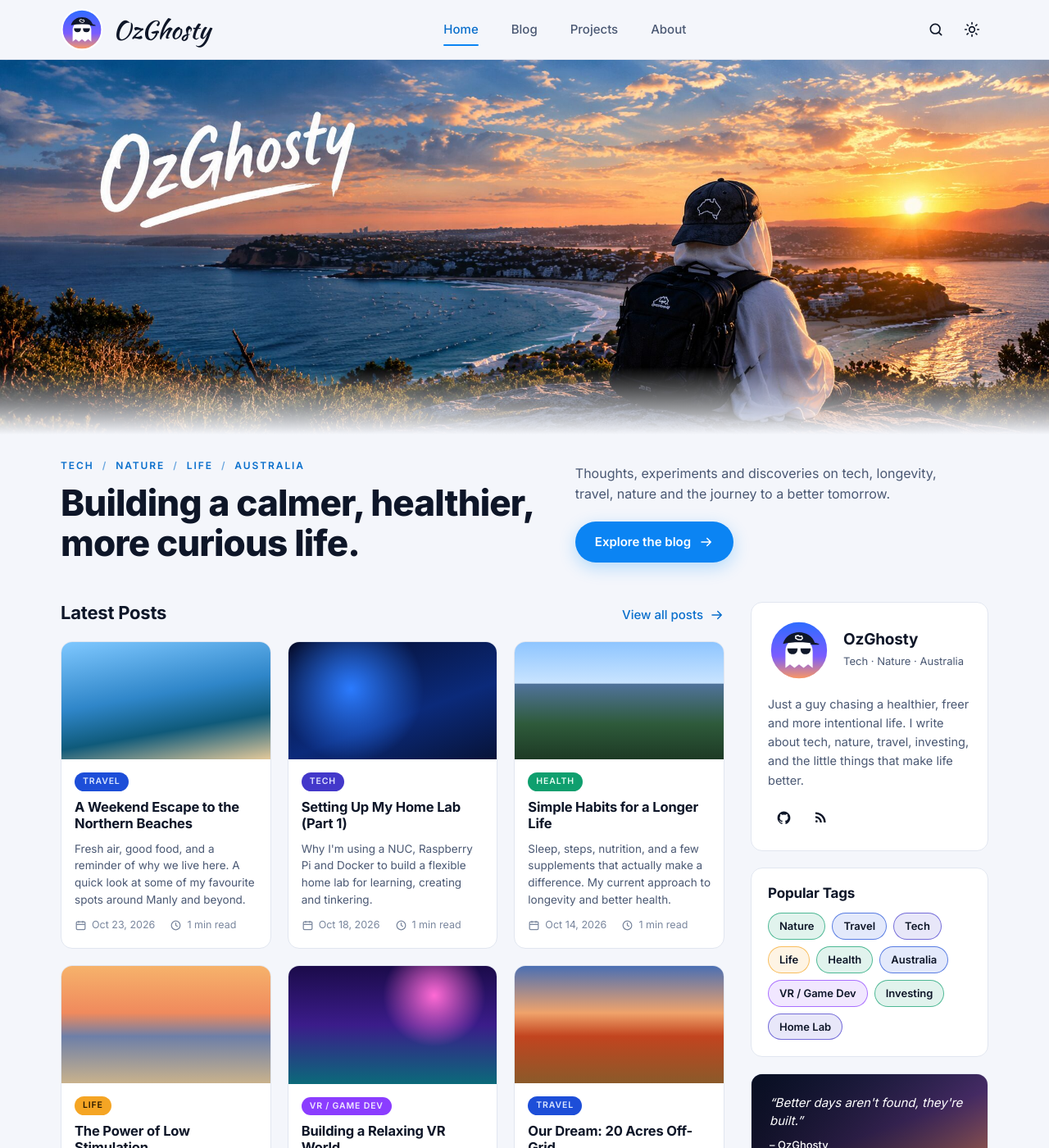
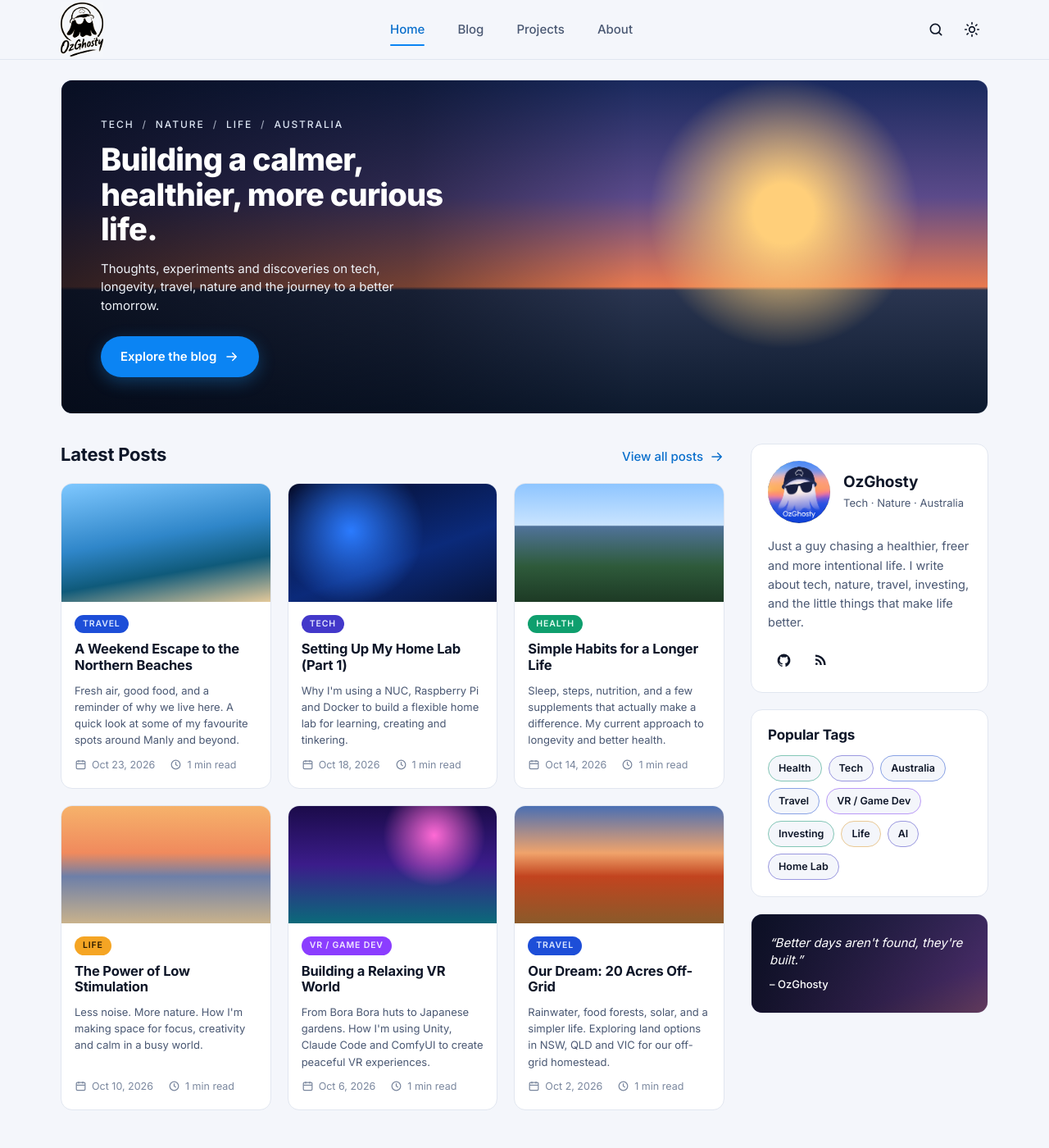
Before and after one commit to ozghosty/ozghosty.github.io, a Jekyll site: the page built from index.html, in a window 1280 px wide and 1400 px high. Shown: the whole window at 82% size. Built offline with Jekyll 4.4.1, drawn with Linux system fonts in a browser that asks for light colours.

Commit message:
initial commit

```diff
--- a/_config.yml
+++ b/_config.yml
@@ -23,18 +23,34 @@ hero:
     and the journey to a better tomorrow.
   cta_text: Explore the blog
   cta_url: /blog/
-  image: /assets/images/banner.jpg
+  image: /assets/images/banner.png
 
 quote:
   text: Better days aren't found, they're built.
   by: OzGhosty
-  image: /assets/images/quote.jpg
+  image: /assets/images/banner.png
+  position: 12% 55%   # which part of the image shows behind the quote
+  zoom: 1.9
 
 footer_tagline: Smaller footprint. Bigger dreams.
 
 # Images: drop files at these paths. Missing files render as a gradient placeholder.
-logo: /assets/images/logo.png
-avatar: /assets/images/avatar.png
+logo: /assets/images/logo.png   # footer mark
+
+# Header logo (includes the wordmark). Drawn as a mask in the theme's text colour, so
+# light artwork on a dark background works in both themes. size/position crop to the artwork:
+# size = image width / artwork width; position = artwork offset / spare space, per axis.
+header_logo:
+  src: /assets/images/icons/4-logo-wordmark-mono.png
+  aspect: 265 / 336
+  size: 156.2%
+  position: 53.7% 52.5%
+
+# Sidebar profile picture, cropped to its circle the same way.
+avatar:
+  src: /assets/images/icons/9-logo-sunset-badge.png
+  size: 123.3%
+  position: 46% 34%
 
 # Social links: leave blank to hide. Use full URLs.
 social:
@@ -54,6 +70,8 @@ giscus:
 
 home_post_count: 6
 popular_tag_count: 9
+# Sidebar tags, in this order. Remove the list to rank tags by post count instead.
+popular_tags: [Health, Tech, Australia, Travel, VR / Game Dev, Investing, Life, AI, Home Lab]
 
 permalink: /blog/:year/:month/:day/:title/
 theme: null
@@ -76,6 +94,5 @@ exclude:
   - Gemfile.lock
   - web-mockup-ui.png
   - icon-mock.png
-  - assets/images/banner.png
   - vendor
   - .jekyll-cache
--- a/_includes/header.html
+++ b/_includes/header.html
@@ -1,8 +1,14 @@
 <header class="site-header">
   <div class="container header-inner">
     <a class="brand" href="{{ '/' | relative_url }}" aria-label="{{ site.title }} home">
+      {%- assign hl = site.header_logo -%}
+      {%- assign hl_file = site.static_files | where: "path", hl.src | first -%}
+      {%- if hl_file %}
+      <span class="header-logo" style="--src: url('{{ hl.src | relative_url }}'); --aspect: {{ hl.aspect }}; --size: {{ hl.size }}; --pos: {{ hl.position }}"></span>
+      {%- else %}
       {% include logo-mark.html id="hd" %}
       <span class="wordmark">{{ site.title }}</span>
+      {%- endif %}
     </a>
 
     <nav class="nav" id="site-nav" aria-label="Main">
--- a/_includes/sidebar.html
+++ b/_includes/sidebar.html
@@ -1,9 +1,9 @@
 <aside class="sidebar">
   <section class="card profile">
     <div class="profile-head">
-      {%- assign avatar_file = site.static_files | where: "path", site.avatar | first -%}
+      {%- assign avatar_file = site.static_files | where: "path", site.avatar.src | first -%}
       {%- if avatar_file -%}
-      <img class="avatar" src="{{ site.avatar | relative_url }}" alt="{{ site.author.name }}" width="80" height="80">
+      <span class="avatar avatar-img" role="img" aria-label="{{ site.author.name }}" style="--src: url('{{ site.avatar.src | relative_url }}'); --size: {{ site.avatar.size | default: 'cover' }}; --pos: {{ site.avatar.position | default: 'center' }}"></span>
       {%- else -%}
       <span class="avatar">{% include logo-mark.html id="sb" %}</span>
       {%- endif -%}
@@ -18,6 +18,12 @@
 
   <section class="card">
     <h2 class="card-title">Popular Tags</h2>
+    <div class="pills">
+      {%- if site.popular_tags -%}
+        {%- for tag_name in site.popular_tags %}
+        {% include tag-pill.html tag=tag_name %}
+        {%- endfor -%}
+      {%- else -%}
         {%- comment -%} Prefix each tag with a zero-padded post count so a plain sort orders by popularity. {%- endcomment -%}
         {%- assign pairs = "" | split: "" -%}
         {%- for t in site.tags -%}
@@ -25,16 +31,16 @@
           {%- assign pairs = pairs | push: entry -%}
         {%- endfor -%}
         {%- assign pairs = pairs | sort | reverse -%}
-    <div class="pills">
         {%- for pair in pairs limit: site.popular_tag_count -%}
           {%- assign tag_name = pair | split: "|" | last %}
           {% include tag-pill.html tag=tag_name %}
         {%- endfor -%}
+      {%- endif -%}
     </div>
   </section>
 
   {%- if site.quote %}
-  <figure class="card quote">
+  <figure class="card quote" style="--pos: {{ site.quote.position | default: 'center' }}; --zoom: {{ site.quote.zoom | default: 1 }}">
     {% include image.html src=site.quote.image alt="" class="quote-bg" variant="dusk" %}
     <div class="quote-body">
       <blockquote>“{{ site.quote.text }}”</blockquote>
--- a/_layouts/home.html
+++ b/_layouts/home.html
@@ -2,21 +2,17 @@
 layout: default
 ---
 {%- assign hero = site.hero -%}
-<section class="hero">
-  <div class="hero-banner">
-    {% include image.html src=hero.image alt=site.title class="hero-bg" variant="sunset" eager=true %}
-  </div>
-  <div class="container hero-content">
-    <div>
+<div class="container">
+  <section class="hero">
+    {% include image.html src=hero.image alt="" class="hero-bg" variant="sunset" eager=true %}
+    <div class="hero-content">
       <p class="kicker">{{ hero.kicker | join: "<span>/</span>" }}</p>
       <h1>{{ hero.title }}</h1>
-    </div>
-    <div class="hero-side">
       <p class="lead">{{ hero.lead }}</p>
       <a class="btn" href="{{ hero.cta_url | relative_url }}">{{ hero.cta_text }} {% include icon.html name="arrow" %}</a>
     </div>
-  </div>
-</section>
+  </section>
+</div>
 
 <div class="container layout">
   <section class="content" aria-labelledby="latest-heading">
--- a/assets/css/main.css
+++ b/assets/css/main.css
@@ -1,11 +1,11 @@
 /* OzGhosty theme */
 
 :root {
-  --bg: #060b17;
-  --bg-elev: #0b1324;
-  --card: #0d1628;
-  --card-hover: #111c33;
-  --border: #1b2742;
+  --bg: #0a1120;
+  --bg-elev: #0f1829;
+  --card: #0f1a2c;
+  --card-hover: #142036;
+  --border: #1d2a44;
   --text: #e8eef8;
   --text-muted: #9fadc4;
   --text-faint: #6f7d96;
@@ -105,6 +105,18 @@ button { font: inherit; color: inherit; }
 .brand { display: inline-flex; align-items: center; gap: 12px; flex: none; }
 .logo-mark { width: 52px; height: 52px; border-radius: 50%; object-fit: cover; }
 .wordmark { font-family: var(--font-script); font-size: 30px; line-height: 1; color: var(--text); }
+/* Header logo: light artwork on a near-black tile. Contrast pushes the tile to pure black, which
+   "screen" blending makes invisible; light mode inverts it and uses "multiply" instead. */
+.header-logo {
+  display: block; height: 66px; aspect-ratio: var(--aspect); flex: none;
+  background: var(--src) var(--pos) / var(--size) auto no-repeat;
+  filter: contrast(1.3);
+  mix-blend-mode: screen;
+}
+:root[data-theme="light"] .header-logo { filter: invert(1) contrast(1.3); mix-blend-mode: multiply; }
+@media (prefers-color-scheme: light) {
+  :root:not([data-theme]) .header-logo { filter: invert(1) contrast(1.3); mix-blend-mode: multiply; }
+}
 .nav { display: flex; gap: 40px; margin: 0 auto; }
 .nav a { position: relative; padding: 24px 0; font-size: 15px; color: var(--text-muted); font-weight: 500; transition: color 0.2s; }
 .nav a:hover { color: var(--text); }
@@ -140,18 +152,22 @@ button { font: inherit; color: inherit; }
 .ph-desert  { background: linear-gradient(180deg, #4a6fb3 0%, #f0a36b 40%, #c2441f 60%, #8a5a2a 100%); }
 
 /* Hero */
-/* The banner carries its own wordmark, so it's shown uncropped with the intro text below it. */
-.hero-banner { position: relative; aspect-ratio: 2098 / 749; max-height: 560px; min-height: 200px; overflow: hidden; }
-.hero-bg { position: absolute; inset: 0; width: 100%; height: 100%; object-fit: cover; object-position: 30% 50%; }
-.hero-banner::after { content: ""; position: absolute; inset: 0; background: linear-gradient(0deg, var(--bg) 0%, transparent 18%); }
-.hero-content {
-  display: grid; grid-template-columns: minmax(0, 1.15fr) minmax(0, 1fr); gap: 16px 48px; align-items: end;
-  padding-top: 28px; padding-bottom: 12px;
+/* Banner card the width of the content column, with the intro text over the open sky/sea on the left. */
+.hero {
+  position: relative; overflow: hidden; margin-top: 24px;
+  min-height: 380px; display: flex; align-items: center;
+  border-radius: var(--radius); border: 1px solid var(--border);
 }
-.kicker { font-size: 12px; font-weight: 600; letter-spacing: 0.16em; text-transform: uppercase; color: var(--accent-text); margin-bottom: 12px; }
-.kicker span { margin: 0 10px; opacity: 0.6; }
-.hero h1 { font-size: clamp(30px, 3.8vw, 44px); font-weight: 800; max-width: 14em; letter-spacing: -0.02em; line-height: 1.1; }
-.hero .lead { margin-bottom: 20px; max-width: 30em; font-size: 16px; color: var(--text-muted); }
+.hero-bg { position: absolute; inset: 0; width: 100%; height: 100%; object-fit: cover; object-position: 60% 62%; }
+.hero::after {
+  content: ""; position: absolute; inset: 0;
+  background: linear-gradient(90deg, rgba(4, 9, 22, 0.82) 0%, rgba(4, 9, 22, 0.5) 38%, rgba(4, 9, 22, 0) 62%);
+}
+.hero-content { position: relative; z-index: 1; padding: 44px 48px; color: #fff; }
+.kicker { font-size: 12px; font-weight: 500; letter-spacing: 0.16em; text-transform: uppercase; color: #dbe4f2; margin-bottom: 12px; }
+.kicker span { margin: 0 10px; opacity: 0.7; }
+.hero h1 { font-size: clamp(30px, 3.4vw, 38px); font-weight: 800; max-width: 11.5em; letter-spacing: -0.02em; line-height: 1.12; }
+.hero .lead { margin: 16px 0 26px; max-width: 24em; font-size: 15px; line-height: 1.5; color: #eef2f8; }
 
 /* Two-column layout */
 .layout { display: grid; grid-template-columns: minmax(0, 1fr) 290px; gap: 32px; padding-top: 36px; padding-bottom: 56px; align-items: start; }
@@ -169,7 +185,7 @@ button { font: inherit; color: inherit; }
 .post-card-body { display: flex; flex-direction: column; gap: 10px; padding: 16px 16px 18px; flex: 1; }
 .post-card-title { font-size: 16.5px; font-weight: 700; }
 .post-card-title a:hover { color: var(--accent-text); }
-.post-card-excerpt { font-size: 13.5px; color: var(--text-muted); line-height: 1.55; flex: 1; }
+.post-card-excerpt { font-size: 13px; color: var(--text-muted); line-height: 1.55; flex: 1; }
 
 .meta { display: flex; flex-wrap: wrap; gap: 18px; font-size: 12.5px; color: var(--text-faint); }
 .meta span { display: inline-flex; align-items: center; gap: 6px; }
@@ -180,13 +196,13 @@ button { font: inherit; color: inherit; }
 .pill {
   --c: var(--pill-blue); --fg: var(--pill-blue-fg);
   display: inline-flex; align-items: center;
-  padding: 5px 13px; border-radius: 999px;
-  border: 1.5px solid color-mix(in srgb, var(--c) 70%, transparent);
-  background: color-mix(in srgb, var(--c) 12%, transparent);
-  color: var(--text); font-size: 13px; font-weight: 600;
-  transition: background 0.2s;
+  padding: 5px 12px; border-radius: 999px;
+  border: 1px solid color-mix(in srgb, var(--c) 45%, var(--border));
+  background: var(--bg);
+  color: var(--text); font-size: 12.5px; font-weight: 600;
+  transition: border-color 0.2s, background 0.2s;
 }
-.pill:hover { background: color-mix(in srgb, var(--c) 28%, transparent); }
+.pill:hover { border-color: var(--c); background: color-mix(in srgb, var(--c) 12%, var(--bg)); }
 .pill-solid { padding: 3px 10px; border: 0; background: var(--c); color: var(--fg); font-size: 10.5px; letter-spacing: 0.08em; text-transform: uppercase; }
 .pill-solid:hover { background: color-mix(in srgb, var(--c) 85%, #fff); }
 .pill-indigo { --c: var(--pill-indigo); --fg: var(--pill-indigo-fg); }
@@ -200,6 +216,7 @@ button { font: inherit; color: inherit; }
 .card-title { font-size: 17px; font-weight: 700; margin-bottom: 14px; }
 .profile-head { display: flex; align-items: center; gap: 16px; margin-bottom: 16px; }
 .avatar, .avatar .logo-mark { width: 76px; height: 76px; border-radius: 50%; object-fit: cover; flex: none; display: block; }
+.avatar-img { background: var(--src) var(--pos) / var(--size) auto no-repeat; }
 .profile-name { font-size: 19px; font-weight: 700; }
 .profile-tagline { font-size: 13px; color: var(--text-muted); margin-top: 4px; }
 .profile-bio { font-size: 14.5px; color: var(--text-muted); margin-bottom: 16px; }
@@ -209,7 +226,7 @@ button { font: inherit; color: inherit; }
 .social .icon { width: 19px; height: 19px; }
 
 .quote { position: relative; margin: 0; padding: 0 !important; overflow: hidden; min-height: 110px; }
-.quote-bg { position: absolute; inset: 0; width: 100%; height: 100%; object-fit: cover; }
+.quote-bg { position: absolute; inset: 0; width: 100%; height: 100%; object-fit: cover; object-position: var(--pos, center); transform: scale(var(--zoom, 1)); transform-origin: var(--pos, center); }
 .quote::after { content: ""; position: absolute; inset: 0; background: linear-gradient(90deg, rgba(5, 10, 24, 0.85), rgba(5, 10, 24, 0.35)); }
 .quote-body { position: relative; z-index: 1; padding: 24px 22px; color: #fff; }
 .quote blockquote { margin: 0 0 8px; font-style: italic; font-size: 15px; line-height: 1.45; }
@@ -317,12 +334,15 @@ button { font: inherit; color: inherit; }
   .nav a.active::after { left: 8px; right: auto; width: 24px; bottom: 6px; }
 }
 @media (max-width: 640px) {
-  .container { padding: 0 16px; }
+  .container { padding-left: 16px; padding-right: 16px; }
   .wordmark { font-size: 26px; }
   .logo-mark { width: 44px; height: 44px; }
   .post-grid, .post-list { grid-template-columns: minmax(0, 1fr); }
   .sidebar { grid-template-columns: minmax(0, 1fr); }
-  .hero-content { grid-template-columns: minmax(0, 1fr); padding-top: 16px; }
+  .hero { margin-top: 16px; min-height: 420px; align-items: flex-end; }
+  .hero-bg { object-position: 72% 50%; }
+  .hero::after { background: linear-gradient(0deg, rgba(4, 9, 22, 0.88) 0%, rgba(4, 9, 22, 0.55) 55%, rgba(4, 9, 22, 0.1) 100%); }
+  .hero-content { padding: 24px 20px; }
   .footer-top { flex-direction: column; align-items: flex-start; }
   .footer-nav { gap: 20px; }
   .post-nav { grid-template-columns: 1fr; }
```
Also changed, not shown: README.md, assets/images/banner.jpg (deleted), assets/images/icons/1-avatar-sunset-sunglasses.png (added), assets/images/icons/2-ghost-neon-headphones.png (added), assets/images/icons/3-wordmark-backpack-sunset.png (added), assets/images/icons/4-logo-wordmark-mono.png (added), assets/images/icons/5-ghost-cap-headphones.png (added), assets/images/icons/6-ghost-kayak-night.png (added), assets/images/icons/7-ghost-beach-surfboard.png (added), assets/images/icons/8-ghost-hoodie-glow.png (added), assets/images/icons/9-logo-sunset-badge.png (added), assets/images/nav-logo.png (added), 3 other files. Lines whose indentation alone changed are shown as unchanged.
